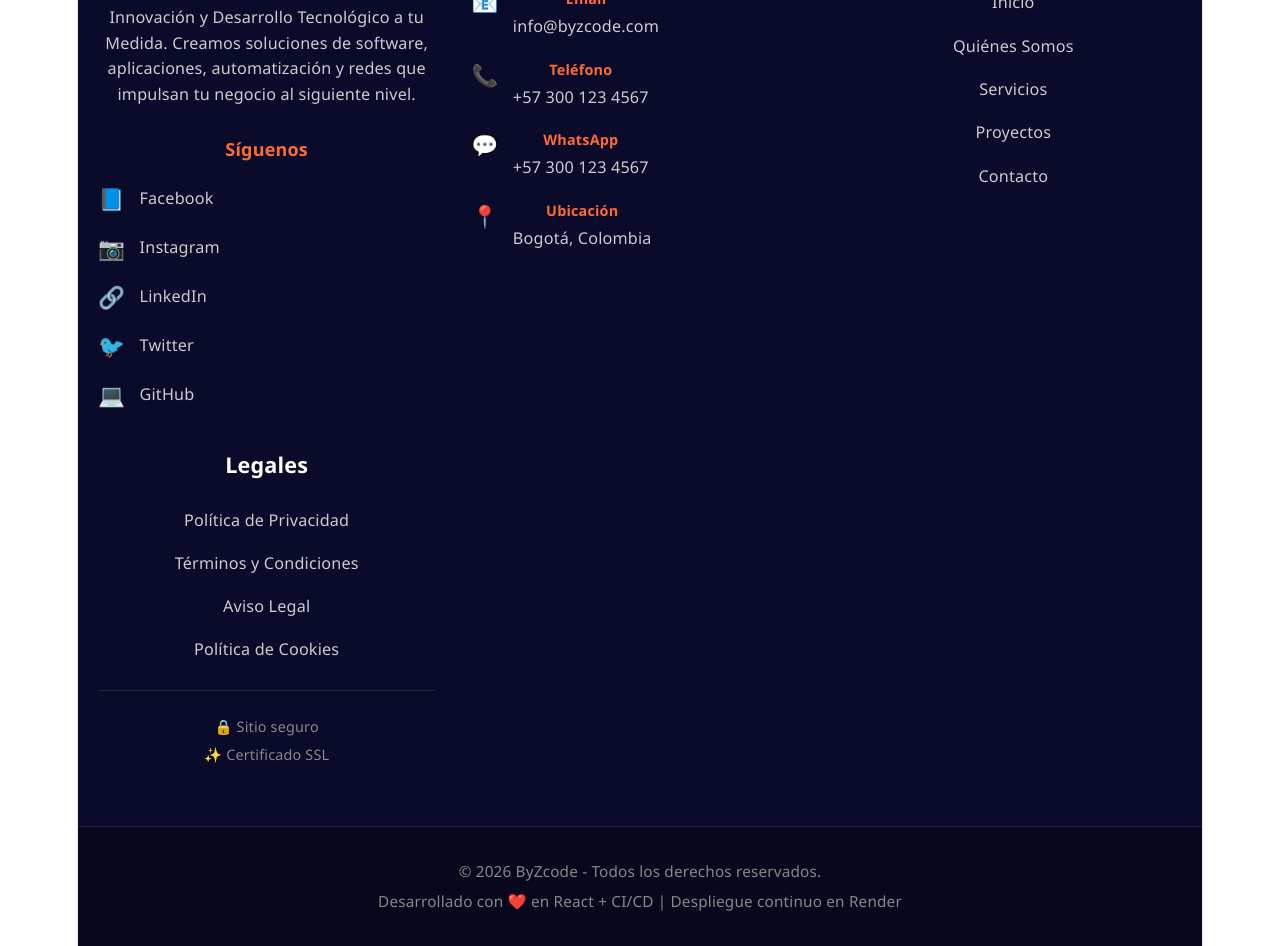
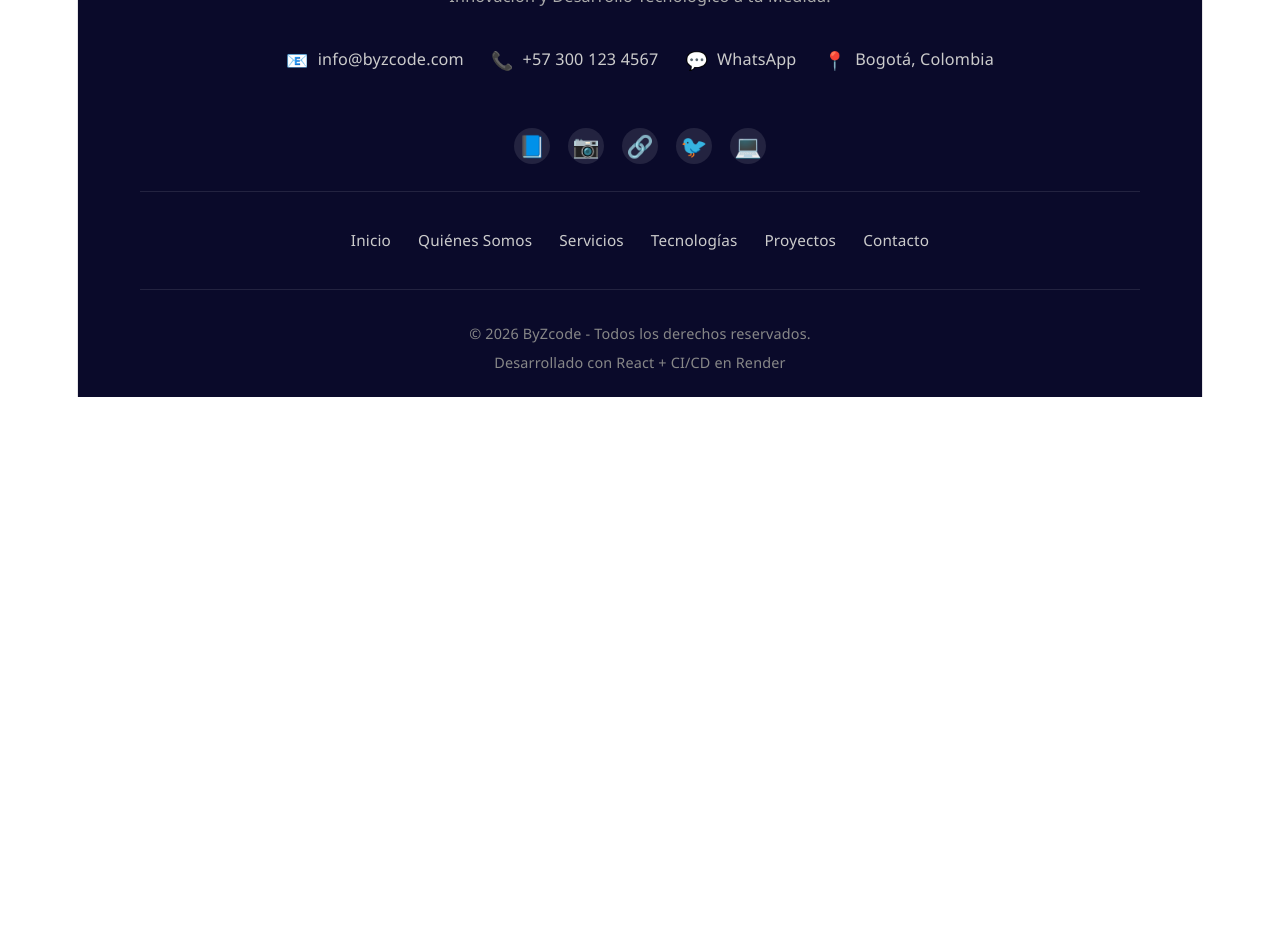
Before and after one commit to byzcodedeveloper-rgb/react-cicd-demo, a React (Vite) app: page / in a window 1280 px wide. Shown: the part 10320-11266 px from the top of the page. After the commit the page ends 10717 px from the top, so only its background shows below. Built offline with nearby package versions, Linux system fonts and the light colour scheme.

Commit message:
Inicio de commit de sitio byzcode 19

```diff
--- a/src/components/Footer.css
+++ b/src/components/Footer.css
@@ -1,106 +1,75 @@
 /* ============================================
-   FOOTER - ESTILO BYZCODE
+   FOOTER - VERSIÓN LIMPIA Y ORDENADA
    ============================================ */
 
 .footer {
   background: #0a0a2a;
   color: #ffffff;
   margin-top: auto;
+  padding: 3rem 20px 1rem;
+  border-top: 1px solid rgba(255, 255, 255, 0.1);
 }
 
-.footer-container {
-  max-width: 1200px;
+.footer-content {
+  max-width: 1000px;
   margin: 0 auto;
-  padding: 3rem 20px;
-  display: grid;
-  grid-template-columns: repeat(auto-fit, minmax(250px, 1fr));
-  gap: 2rem;
-  border-bottom: 1px solid rgba(255, 255, 255, 0.1);
+  text-align: center;
 }
 
-/* ===== COLUMNAS ===== */
-.footer-col h3,
-.footer-col h4 {
-  margin-bottom: 1.2rem;
-  font-size: 1.2rem;
+/* ===== FILA 1: LOGO Y DESCRIPCIÓN ===== */
+.footer-brand {
+  margin-bottom: 2rem;
 }
 
 .footer-logo {
-  font-size: 1.8rem !important;
+  font-size: 2rem;
   background: linear-gradient(135deg, #ff6b35 0%, #ff8c5a 100%);
   -webkit-background-clip: text;
   background-clip: text;
   color: transparent;
-  margin-bottom: 1rem;
+  margin-bottom: 0.5rem;
+  font-weight: bold;
 }
 
 .footer-description {
-  color: #cccccc;
-  line-height: 1.6;
-  margin-bottom: 1.5rem;
+  color: #aaaaaa;
   font-size: 0.9rem;
+  max-width: 400px;
+  margin: 0 auto;
 }
 
-/* ===== REDES SOCIALES ===== */
-.footer-social h4 {
-  margin-bottom: 1rem;
-  font-size: 1rem;
-  color: #ff6b35;
+/* ===== FILA 2: CONTACTO Y REDES ===== */
+.footer-contact {
+  display: flex;
+  justify-content: center;
+  align-items: center;
+  gap: 3rem;
+  flex-wrap: wrap;
+  margin-bottom: 2rem;
+  padding-bottom: 1.5rem;
+  border-bottom: 1px solid rgba(255, 255, 255, 0.1);
 }
 
-.social-links {
-  display: flex;
-  flex-direction: column;
-  gap: 0.8rem;
-}
-
-.social-link {
-  display: flex;
-  align-items: center;
-  gap: 0.8rem;
-  color: #cccccc;
-  text-decoration: none;
-  transition: all 0.3s ease;
-  font-size: 0.9rem;
-}
-
-.social-link:hover {
-  color: #ff6b35;
-  transform: translateX(5px);
-}
-
-.social-icon {
-  font-size: 1.2rem;
-}
-
-/* ===== CONTACTO ===== */
 .contact-info {
   display: flex;
-  flex-direction: column;
-  gap: 1rem;
+  flex-wrap: wrap;
+  justify-content: center;
+  gap: 1.5rem;
 }
 
 .contact-item {
   display: flex;
-  align-items: flex-start;
-  gap: 0.8rem;
+  align-items: center;
+  gap: 0.5rem;
   font-size: 0.9rem;
 }
 
-.contact-icon {
-  font-size: 1.2rem;
-  min-width: 25px;
-}
-
-.contact-item strong {
-  display: block;
-  font-size: 0.8rem;
-  color: #ff6b35;
-  margin-bottom: 0.2rem;
+.contact-item span:first-child {
+  font-size: 1rem;
 }
 
 .contact-item a,
-.contact-item span {
+.contact-item span:last-child {
   color: #cccccc;
   text-decoration: none;
   transition: color 0.3s;
@@ -110,103 +79,119 @@
   color: #ff6b35;
 }
 
-/* ===== ENLACES ===== */
-.footer-links {
-  list-style: none;
-  padding: 0;
+/* Redes sociales */
+.social-icons {
+  display: flex;
+  gap: 1rem;
 }
 
-.footer-links li {
-  margin-bottom: 0.8rem;
+.social-icon-link {
+  display: flex;
+  align-items: center;
+  justify-content: center;
+  width: 36px;
+  height: 36px;
+  background: rgba(255, 255, 255, 0.1);
+  border-radius: 50%;
+  font-size: 1.2rem;
+  text-decoration: none;
+  color: white;
+  transition: all 0.3s;
 }
 
-.footer-links a {
+.social-icon-link:hover {
+  background: #ff6b35;
+  transform: translateY(-3px);
+}
+
+/* ===== FILA 3: ENLACES RÁPIDOS ===== */
+.footer-links-row {
+  display: flex;
+  justify-content: center;
+  flex-wrap: wrap;
+  gap: 1.5rem;
+  margin-bottom: 2rem;
+}
+
+.footer-links-row a {
   color: #cccccc;
   text-decoration: none;
-  transition: all 0.3s ease;
-  font-size: 0.9rem;
-  display: inline-block;
+  font-size: 0.85rem;
+  transition: color 0.3s;
 }
 
-.footer-links a:hover {
+.footer-links-row a:hover {
   color: #ff6b35;
-  transform: translateX(5px);
 }
 
-/* ===== CERTIFICACIONES ===== */
-.footer-certificaciones {
-  margin-top: 1.5rem;
-  padding-top: 1rem;
+/* ===== FILA 4: COPYRIGHT ===== */
+.footer-copyright {
+  padding-top: 1.5rem;
   border-top: 1px solid rgba(255, 255, 255, 0.1);
 }
 
-.footer-certificaciones p {
+.footer-copyright p {
+  color: #888888;
   font-size: 0.8rem;
-  color: #888;
-  margin: 0.3rem 0;
-}
-
-/* ===== COPYRIGHT ===== */
-.footer-bottom {
-  background: rgba(0, 0, 0, 0.3);
-  padding: 1.5rem 20px;
-}
-
-.footer-bottom-container {
-  max-width: 1200px;
-  margin: 0 auto;
-  text-align: center;
-}
-
-.footer-bottom p {
-  color: #888;
-  font-size: 0.85rem;
   margin: 0.3rem 0;
 }
 
 .footer-credits {
-  font-size: 0.8rem;
+  font-size: 0.75rem;
+  color: #666666;
 }
 
 /* ===== RESPONSIVE ===== */
 @media (max-width: 768px) {
-  .footer-container {
-    grid-template-columns: 1fr;
-    text-align: center;
-    gap: 1.5rem;
-    padding: 2rem 20px;
+  .footer {
+    padding: 2rem 15px 1rem;
   }
 
-  .social-link {
-    justify-content: center;
+  .footer-contact {
+    flex-direction: column;
+    gap: 1.5rem;
   }
 
-  .contact-item {
-    justify-content: center;
-    text-align: center;
+  .contact-info {
     flex-direction: column;
     align-items: center;
+    gap: 0.8rem;
   }
 
-  .footer-links a:hover {
-    transform: none;
+  .footer-links-row {
+    gap: 1rem;
   }
 
-  .footer-bottom p {
-    font-size: 0.75rem;
+  .footer-links-row a {
+    font-size: 0.8rem;
+  }
+
+  .footer-logo {
+    font-size: 1.6rem;
+  }
+
+  .footer-description {
+    font-size: 0.8rem;
+    padding: 0 10px;
   }
 }
 
 @media (max-width: 480px) {
-  .footer-container {
-    padding: 1.5rem 15px;
+  .footer-links-row {
+    gap: 0.8rem;
   }
 
-  .footer-logo {
-    font-size: 1.5rem !important;
+  .footer-links-row a {
+    font-size: 0.7rem;
   }
 
-  .footer-description {
-    font-size: 0.85rem;
+  .contact-item {
+    font-size: 0.8rem;
+  }
+
+  .social-icon-link {
+    width: 32px;
+    height: 32px;
+    font-size: 1rem;
   }
 }
--- a/src/components/Footer.jsx
+++ b/src/components/Footer.jsx
@@ -13,23 +13,6 @@ const Footer = () => {
     { name: 'GitHub', url: 'https://github.com/byzcode', icon: '💻' }
   ];
 
-  // Enlaces rápidos
-  const quickLinks = [
-    { name: 'Inicio', id: 'inicio' },
-    { name: 'Quiénes Somos', id: 'quienes-somos' },
-    { name: 'Servicios', id: 'servicios' },
-    { name: 'Proyectos', id: 'proyectos' },
-    { name: 'Contacto', id: 'contacto' }
-  ];
-
-  // Enlaces legales
-  const legalLinks = [
-    { name: 'Política de Privacidad', url: '/privacidad' },
-    { name: 'Términos y Condiciones', url: '/terminos' },
-    { name: 'Aviso Legal', url: '/aviso-legal' },
-    { name: 'Política de Cookies', url: '/cookies' }
-  ];
-
   // Función para scroll suave
   const scrollToSection = (sectionId) => {
     const element = document.getElementById(sectionId);
@@ -43,116 +26,68 @@ const Footer = () => {
 
   return (
     <footer className="footer">
-      <div className="footer-container">
-        {/* Columna 1 - Información de la empresa */}
-        <div className="footer-col">
-          <h3 className="footer-logo">ByZcode</h3>
+      <div className="footer-content">
+        {/* Fila 1: Logo y descripción */}
+        <div className="footer-brand">
+          <h2 className="footer-logo">ByZcode</h2>
           <p className="footer-description">
             Innovación y Desarrollo Tecnológico a tu Medida.
-            Creamos soluciones de software, aplicaciones, automatización y redes
-            que impulsan tu negocio al siguiente nivel.
           </p>
-          <div className="footer-social">
-            <h4>Síguenos</h4>
-            <div className="social-links">
+        </div>
+
+        {/* Fila 2: Contacto y Redes Sociales */}
+        <div className="footer-contact">
+          <div className="contact-info">
+            <div className="contact-item">
+              <span>📧</span>
+              <a href="mailto:info@byzcode.com">info@byzcode.com</a>
+            </div>
+            <div className="contact-item">
+              <span>📞</span>
+              <a href="tel:+573001234567">+57 300 123 4567</a>
+            </div>
+            <div className="contact-item">
+              <span>💬</span>
+              <a href="https://wa.me/573001234567" target="_blank" rel="noopener noreferrer">
+                WhatsApp
+              </a>
+            </div>
+            <div className="contact-item">
+              <span>📍</span>
+              <span>Bogotá, Colombia</span>
+            </div>
+          </div>
+
+          <div className="social-icons">
             {socialLinks.map((social, index) => (
               <a
                 key={index}
                 href={social.url}
                 target="_blank"
                 rel="noopener noreferrer"
-                  className="social-link"
+                className="social-icon-link"
                 aria-label={social.name}
               >
-                  <span className="social-icon">{social.icon}</span>
-                  <span className="social-name">{social.name}</span>
+                {social.icon}
               </a>
             ))}
           </div>
         </div>
+
+        {/* Fila 3: Enlaces rápidos */}
+        <div className="footer-links-row">
+          <a href="#inicio" onClick={(e) => { e.preventDefault(); scrollToSection('inicio'); }}>Inicio</a>
+          <a href="#quienes-somos" onClick={(e) => { e.preventDefault(); scrollToSection('quienes-somos'); }}>Quiénes Somos</a>
+          <a href="#servicios" onClick={(e) => { e.preventDefault(); scrollToSection('servicios'); }}>Servicios</a>
+          <a href="#tecnologias" onClick={(e) => { e.preventDefault(); scrollToSection('tecnologias'); }}>Tecnologías</a>
+          <a href="#proyectos" onClick={(e) => { e.preventDefault(); scrollToSection('proyectos'); }}>Proyectos</a>
+          <a href="#contacto" onClick={(e) => { e.preventDefault(); scrollToSection('contacto'); }}>Contacto</a>
         </div>
 
-        {/* Columna 2 - Contacto */}
-        <div className="footer-col">
-          <h4>Contacto</h4>
-          <div className="contact-info">
-            <div className="contact-item">
-              <span className="contact-icon">📧</span>
-              <div>
-                <strong>Email</strong>
-                <a href="mailto:info@byzcode.com">info@byzcode.com</a>
-              </div>
-            </div>
-            <div className="contact-item">
-              <span className="contact-icon">📞</span>
-              <div>
-                <strong>Teléfono</strong>
-                <a href="tel:+573001234567">+57 300 123 4567</a>
-              </div>
-            </div>
-            <div className="contact-item">
-              <span className="contact-icon">💬</span>
-              <div>
-                <strong>WhatsApp</strong>
-                <a href="https://wa.me/573001234567" target="_blank" rel="noopener noreferrer">
-                  +57 300 123 4567
-                </a>
-              </div>
-            </div>
-            <div className="contact-item">
-              <span className="contact-icon">📍</span>
-              <div>
-                <strong>Ubicación</strong>
-                <span>Bogotá, Colombia</span>
-              </div>
-            </div>
-          </div>
-        </div>
-
-        {/* Columna 3 - Enlaces rápidos */}
-        <div className="footer-col">
-          <h4>Enlaces Rápidos</h4>
-          <ul className="footer-links">
-            {quickLinks.map((link, index) => (
-              <li key={index}>
-                <a
-                  href={`#${link.id}`}
-                  onClick={(e) => {
-                    e.preventDefault();
-                    scrollToSection(link.id);
-                  }}
-                >
-                  {link.name}
-                </a>
-              </li>
-            ))}
-          </ul>
-        </div>
-
-        {/* Columna 4 - Legales */}
-        <div className="footer-col">
-          <h4>Legales</h4>
-          <ul className="footer-links">
-            {legalLinks.map((link, index) => (
-              <li key={index}>
-                <a href={link.url}>{link.name}</a>
-              </li>
-            ))}
-          </ul>
-          <div className="footer-certificaciones">
-            <p>🔒 Sitio seguro</p>
-            <p>✨ Certificado SSL</p>
-          </div>
-        </div>
-      </div>
-
-      {/* Copyright */}
-      <div className="footer-bottom">
-        <div className="footer-bottom-container">
+        {/* Fila 4: Copyright */}
+        <div className="footer-copyright">
           <p>&copy; {currentYear} ByZcode - Todos los derechos reservados.</p>
-          <p className="footer-credits">
-            Desarrollado con ❤️ en React + CI/CD | Despliegue continuo en Render
-          </p>
+          <p className="footer-credits">Desarrollado con React + CI/CD en Render</p>
         </div>
       </div>
     </footer>
```
Lines whose indentation alone changed are shown as unchanged.
